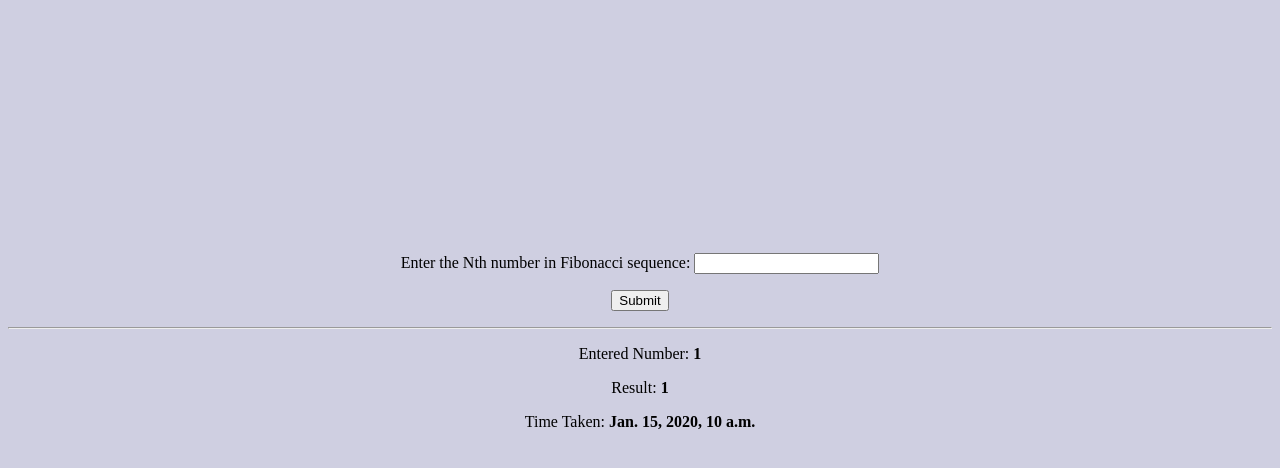
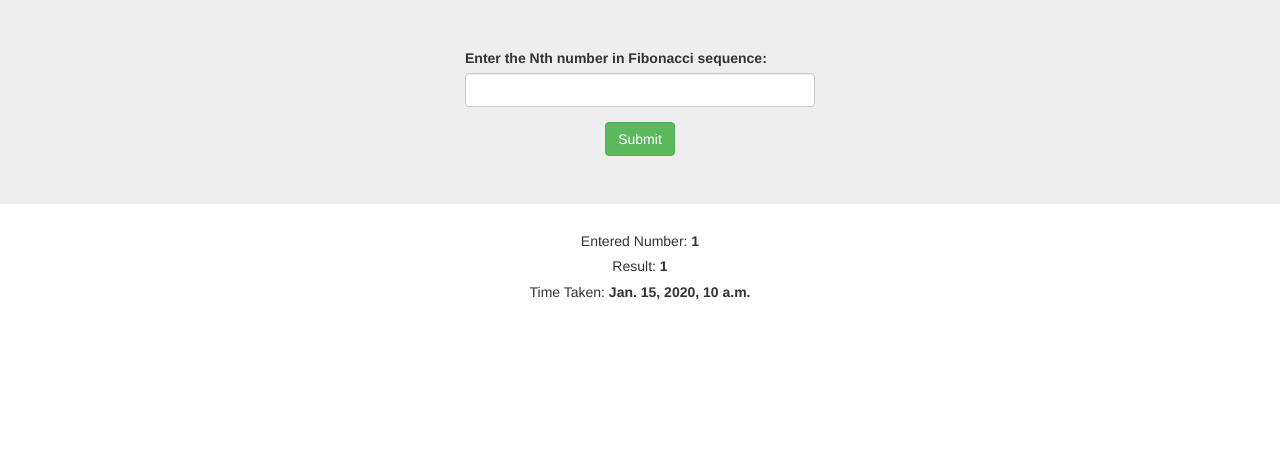
Before and after one commit to hmadhulika/fibonacci, a Django app: template fibonacciCallHub/templates/fibonacciCallHub/homepage.html in a window 1280 px wide. Shown: the top 468 px of the page. Run offline with Django 3.2, Linux system fonts and the light colour scheme; the template is opened without the code that fills it: most values are stand-ins (such as "Sample title", 1, 10 or a date in 2020); some libraries are stand-ins or nearby versions.

Commit message:
UI changes

```diff
--- a/fibonacciCallHub/templates/fibonacciCallHub/homepage.html
+++ b/fibonacciCallHub/templates/fibonacciCallHub/homepage.html
@@ -2,30 +2,38 @@
 <html>
 <head>
 	<title>Fibonacci</title>
-	<style type="text/css">
-		.center{
-			margin-top:20%;
-		}
-	</style>
+
+	<link rel="stylesheet" href="https://maxcdn.bootstrapcdn.com/bootstrap/3.4.0/css/bootstrap.min.css">
+  	<script src="https://maxcdn.bootstrapcdn.com/bootstrap/3.4.0/js/bootstrap.min.js"></script>
+
 </head>
-<body style="background-color: #cfcfe1">
+<body>
+	<div class="jumbotron">
+		<div class="container">
+			<div class="col-md-4"></div>
+			<div class="col-md-4">
+					<form action='/result/' method = "POST">
+						{% csrf_token %}
+						<div class="form-group">
+							<label for="num">Enter the Nth number in Fibonacci sequence:</label>
+							<input type="number" class="form-control" id="num" name="fnumber" min="1">
+						</div>
+
+						<center><input type = "submit" class="btn btn-success"/></center>
+					</form>
+			</div>
+			<div class="col-md-4"></div>
+		</div>
+	</div>
 	<center>
-		<div class="center">
-			<form action='/result/' method = "POST">
-				{% csrf_token %}
-				<p>Enter the Nth number in Fibonacci sequence: <input type="number" name="fnumber" min="1"></p>
-				<p><input type = "submit" /></p>
-			</form>
-			<hr>
-			<p style="color: red">{{message}}</p>
-			{% if message == 'Please enter the number' %}
+		<h4 class="text-danger">{{message}}</h4>
+		{% if message == 'Please enter the number' %}
 
-			{% else %}
-				<p>Entered Number: <b>{{number}}</b></p>
-				<p>Result: <b>{{fibNum}}</b></p>
-				<p>Time Taken: <b>{{timeDiff}}</b></p>
-			{% endif %}
-		</div>
+		{% else %}
+			<h5>Entered Number: <b>{{number}}</b></h5>
+			<h5>Result: <b>{{fibNum}}</b></h5>
+			<h5>Time Taken: <b>{{timeDiff}}</b></h5>
+		{% endif %}
 	</center>
 </body>
 </html>
```
